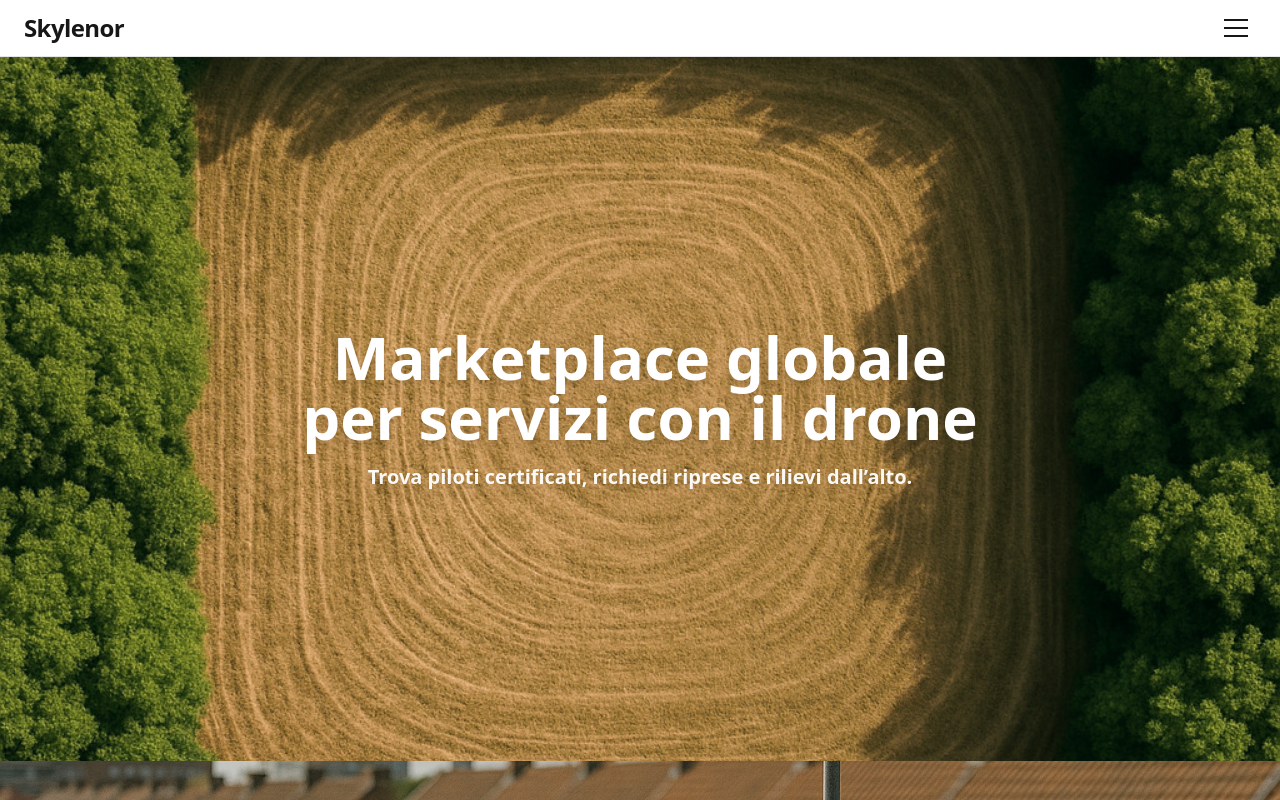
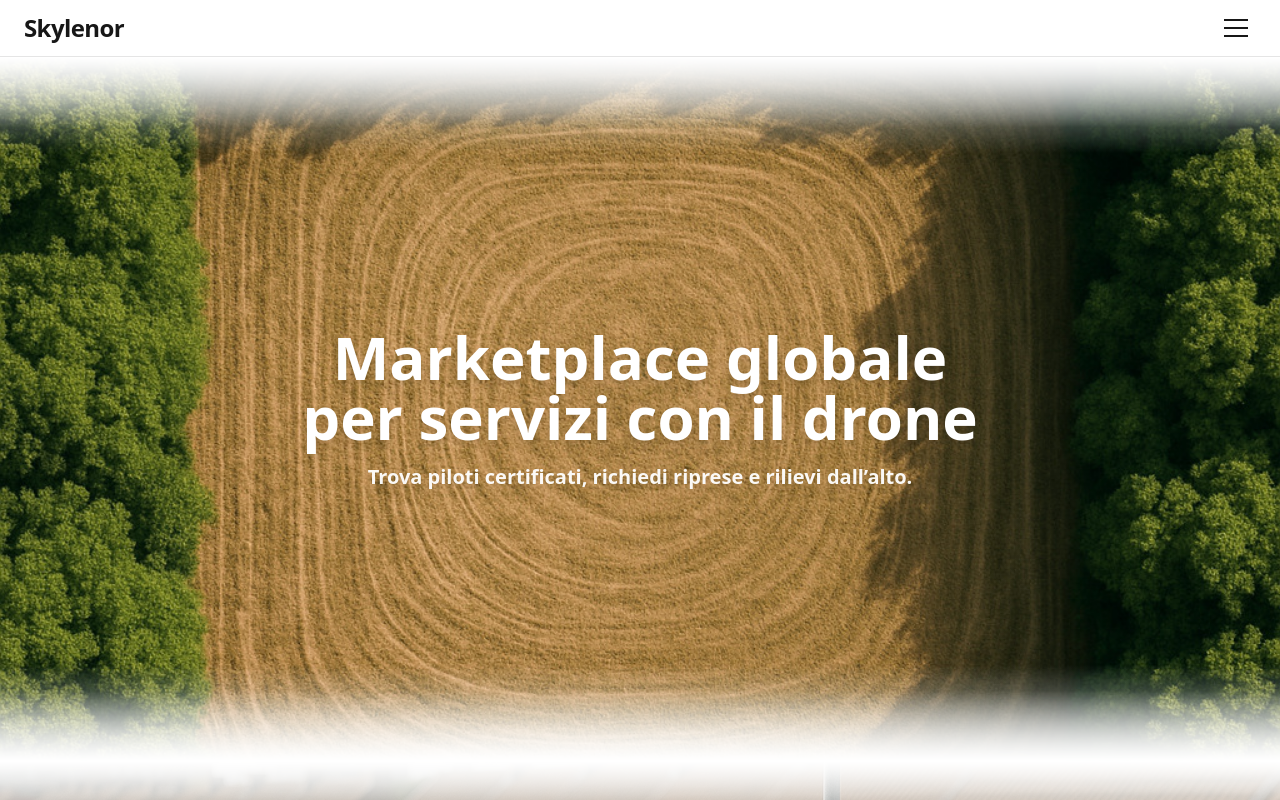
Before and after one commit to alessiomarciano007-prog/skylenor, a Next.js app: page / in a window 1280 px wide. Shown: the top 800 px of the page. Built offline with nearby package versions, Linux system fonts and the light colour scheme.

Commit message:
Update globals.css

```diff
--- a/app/globals.css
+++ b/app/globals.css
@@ -2,28 +2,38 @@
 @tailwind components;
 @tailwind utilities;
 
-/* Reset minimi utili */
-html, body {
-  height: 100%;
-}
-body {
-  @apply bg-white text-neutral-900 antialiased;
+/* Inputs & button */
+@layer components {
+  .input {
+    @apply w-full rounded-xl border border-neutral-300 bg-white px-4 py-3 text-base outline-none focus:ring-2 focus:ring-black/10;
+  }
+  .btn-primary {
+    @apply inline-flex items-center justify-center rounded-xl bg-black px-5 py-3 text-white font-semibold hover:bg-black/90 transition;
+  }
 }
 
-/* Rimuove spazi/padding indesiderati sulle immagini full-bleed */
-img {
-  display: block;
-  max-width: 100%;
-  height: auto;
-  -webkit-user-drag: none;
-  user-select: none;
+/* Sezione immagine con FADE morbido e dim dinamico */
+.section-image {
+  position: relative;
+  /* maschera che sfuma top/bottom (toglie la "riga") */
+  -webkit-mask-image: linear-gradient(to bottom, transparent 0%, black 10%, black 90%, transparent 100%);
+          mask-image: linear-gradient(to bottom, transparent 0%, black 10%, black 90%, transparent 100%);
+}
+.section-dim {
+  position: absolute;
+  inset: 0;
+  background: radial-gradient(80% 80% at 50% 60%, rgba(0,0,0,0.15), rgba(0,0,0,0.35));
+  opacity: .55;               /* di base le sezioni sono più scure */
+  transition: opacity 400ms ease;
+}
+.section-image.is-active .section-dim {
+  opacity: .15;               /* la sezione attuale si schiarisce */
 }
 
-/* Utility per sfumatura tra sezioni (evita la “riga” di stacco) */
-.section-fade {
+/* gradienti appoggiati per dare ancora più morbidezza durante lo scroll */
+.fade-top, .fade-bottom {
+  position: absolute; left: 0; right: 0; height: 96px;
   pointer-events: none;
-  position: absolute;
-  left: 0; right: 0; bottom: 0;
-  height: 2rem; /* ~8 in tailwind */
-  background-image: linear-gradient(to bottom, transparent, white);
 }
+.fade-top    { top: 0;    background: linear-gradient(to bottom, white 0%, transparent 100%); opacity:.75 }
+.fade-bottom { bottom: 0; background: linear-gradient(to top,    white 0%, transparent 100%); opacity:.75 }
```
